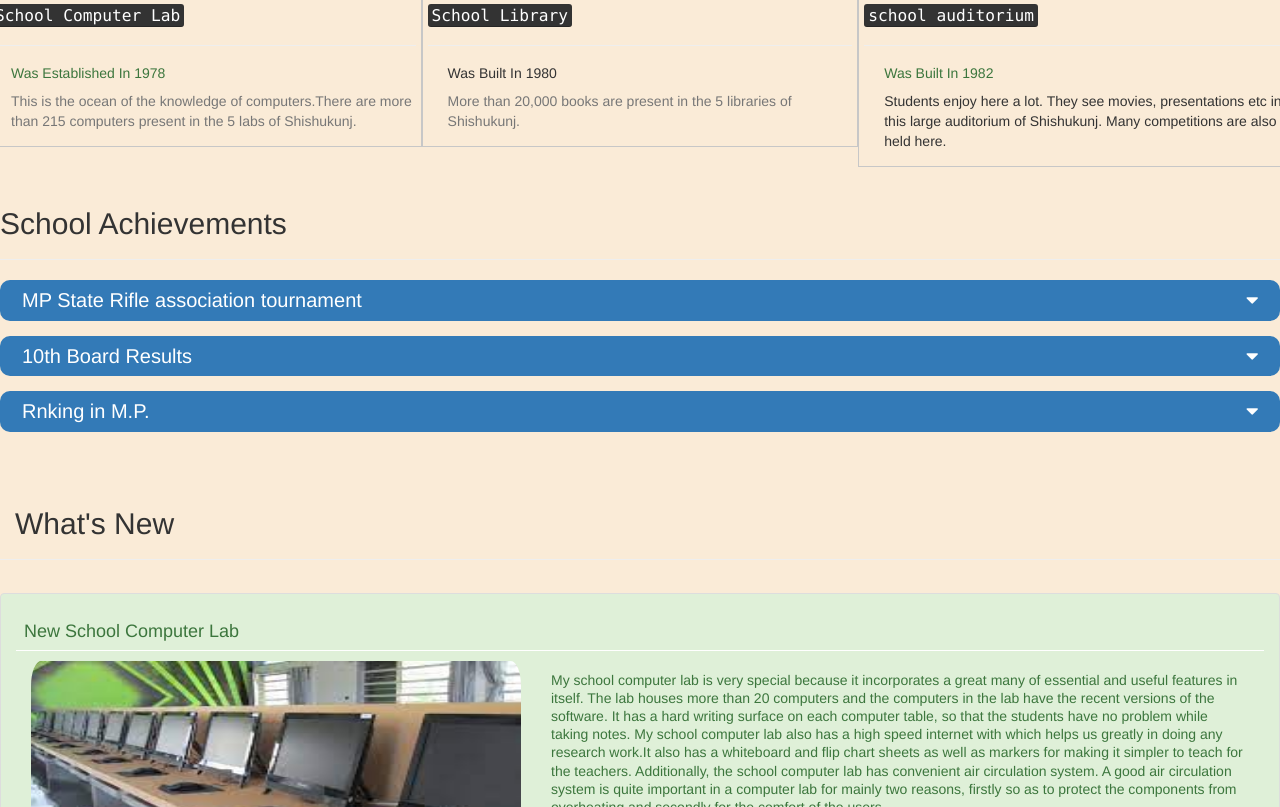
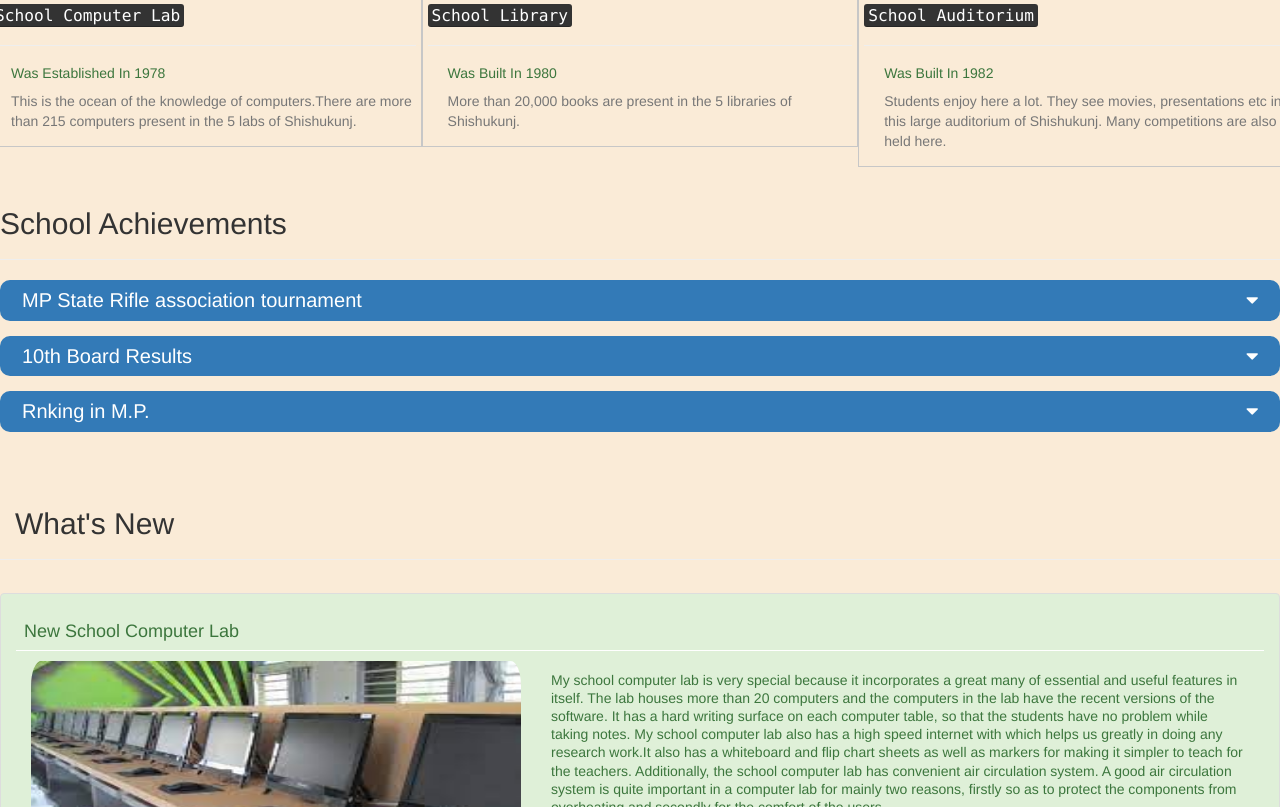
Before and after one commit to AnayMahajan/MySchool, a plain HTML site: page index.html in a window 1280 px wide. Shown: the part 952-1759 px from the top of the page. Drawn offline with nearby package versions, Linux system fonts and the light colour scheme.

Commit message:
Update index.html

```diff
--- a/index.html
+++ b/index.html
@@ -63,7 +63,7 @@
             <h4 class="text-capitalize"><kbd>school library</kbd></h4>
             <hr>
             <!--Give classes below text-success text-left-->
-            <h5 class="text-capitalize">Was built in 1980</h5>
+            <h5 class="text-capitalize text-success text-left">Was built in 1980</h5>
             <p class="text-muted text-left">More than 20,000 books are present in the 5 libraries of Shishukunj.</p>
 
         </div>
@@ -71,11 +71,11 @@
         <div class="travel_mainDiv">
             <img class="img-responsive" src="Infra-12-1024x683.jpg">
             <!-- Give text-capitalize below to make the first letters in Capitals-->
-            <h4 class=""><kbd>school auditorium</kbd></h4>
+            <h4 class="text-capitalize"><kbd>school auditorium</kbd></h4>
             <hr>
             <h5 class="text-success text-left text-capitalize">Was built in 1982</h5>
             <!-- Give text-muted below to show the text in grey color-->
-            <p class="text-left">Students enjoy here a lot. They see movies, presentations etc in this large auditorium of Shishukunj.
+            <p class="text-left text-muted">Students enjoy here a lot. They see movies, presentations etc in this large auditorium of Shishukunj.
                 Many competitions are also held here.
             </p>
         </div>
```
